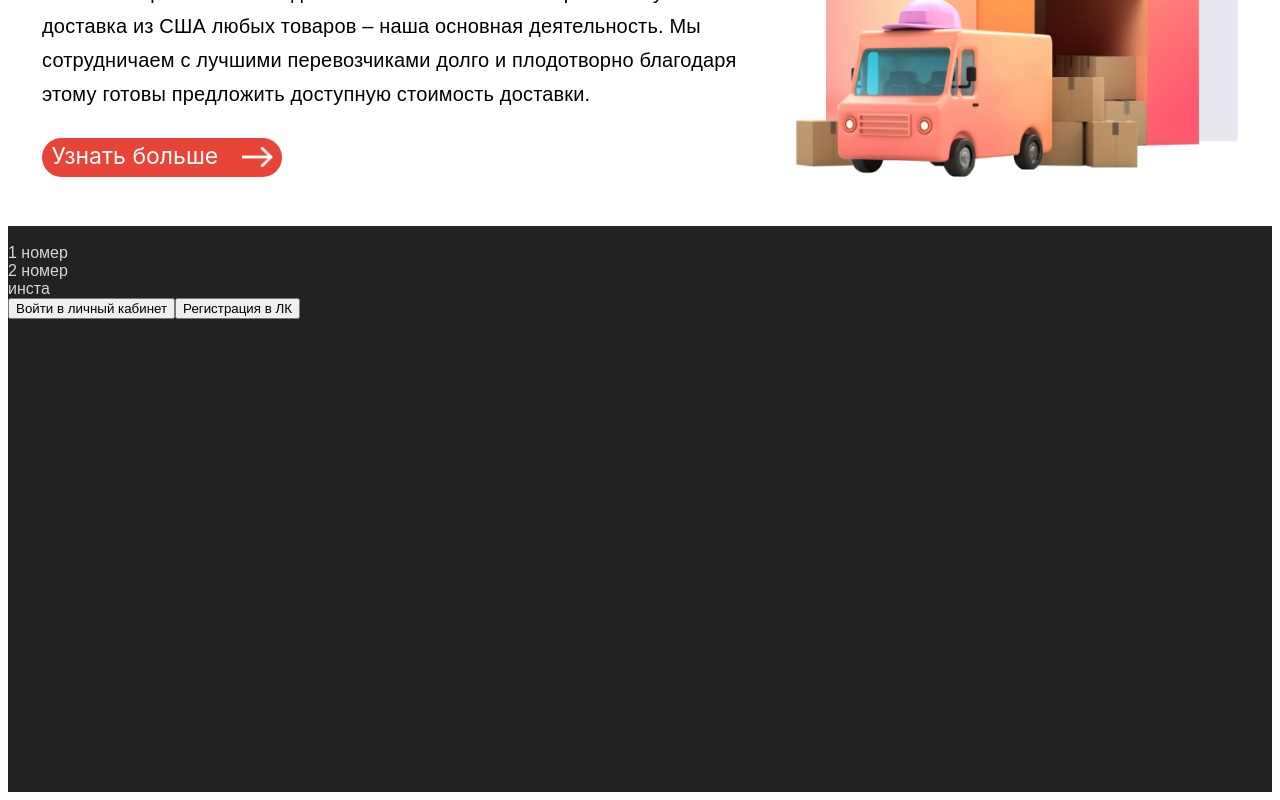
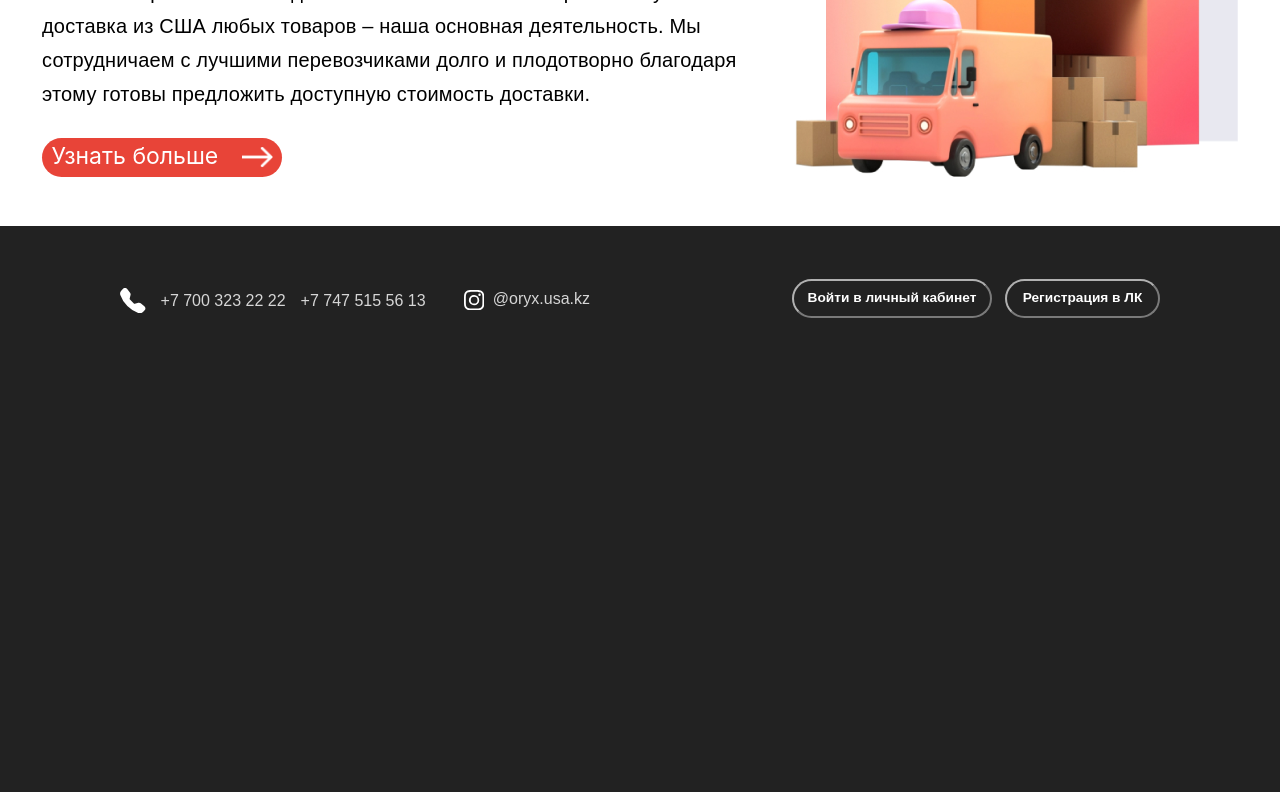
Before and after one commit to shakurovoleg42/oryx, a React (Vite) app: page / in a window 1280 px wide. Shown: the part 4359-5159 px from the top of the page. Built offline with nearby package versions, Linux system fonts and the light colour scheme.

Commit message:
footer contacts added

```diff
--- a/src/components/AboutCompany/About.jsx
+++ b/src/components/AboutCompany/About.jsx
@@ -14,10 +14,12 @@
                             ORYX – это надежный мейлфорвардер, имеющий собственный автоматизированный склад в безналоговом штате Америки. Покупка и доставка из США любых товаров – наша основная деятельность. Мы сотрудничаем с лучшими перевозчиками долго и плодотворно благодаря этому готовы предложить доступную стоимость доставки.
                         </p>
                     </div>
-                    <button className="know_more">
-                        Узнать больше
-                        <img className="arrowtomore" src="/src/assets/img/elements/arrowtomore.png" alt="arrowtomore"/>
-                    </button>
+                    <a href="#!">
+                        <button className="know_more">
+                            Узнать больше
+                            <img className="arrowtomore" src="/src/assets/img/elements/arrowtomore.png" alt="arrowtomore"/>
+                        </button>
+                    </a>
             </div>
                 <img className="big_car" src="/src/assets/img/images/big_car.png" alt="big_car" style={{width: "445px", height: "325px"}}/>
         </div>
--- a/src/components/Footer/Footer.jsx
+++ b/src/components/Footer/Footer.jsx
@@ -1,28 +1,55 @@
+import { MainFooter } from "./Form";
 import "./footer.scss";
 
 export const Footer = () => {
     console.log("Footer is working")
+
     return (
         <div className="footer_section">
             <div className="footer_top">
-                <img src="" alt="" />
-                <div className="numbers">
-                    1 номер
-                </div>
-                <div className="numbers">
-                    2 номер
+                <div className="telephones_numbers">
+                    <svg xmlns="http://www.w3.org/2000/svg" width="25.53" height="25.33" fill="#FFFFFF" class="bi bi-telephone-fill" viewBox="0 0 16 16">
+                        <path fill-rule="evenodd" d="M1.885.511a1.745 1.745 0 0 1 2.61.163L6.29 2.98c.329.423.445.974.315 1.494l-.547 2.19a.68.68 0 0 0 .178.643l2.457 2.457a.68.68 0 0 0 .644.178l2.189-.547a1.75 1.75 0 0 1 1.494.315l2.306 1.794c.829.645.905 1.87.163 2.611l-1.034 1.034c-.74.74-1.846 1.065-2.877.702a18.6 18.6 0 0 1-7.01-4.42 18.6 18.6 0 0 1-4.42-7.009c-.362-1.03-.037-2.137.703-2.877z"/>
+                    </svg>
+                    <p className="tel_number">
+                        <a href="tel:+7 700 323 22 22" type="tel" style={{ textDecoration: "none", color: "#D6D6D6"}}>
+                            +7 700 323 22 22
+                        </a>
+                    </p>
+                    <p className="tel_number">
+                        <a href="tel:+7 747 515 56 13" type="tel" style={{ textDecoration: "none", color: "#D6D6D6"}}>
+                            +7 747 515 56 13
+                        </a>
+                    </p>
                 </div>
                 <div className="instagram">
-                    инста
+                    <svg xmlns="http://www.w3.org/2000/svg" width="20.28" height="20.28" fill="#FFFFFF" className="bi bi-instagram" viewBox="0 0 16 16" style={{marginLeft: "38px", backgroundColor: "inherit"}}>
+                        <path d="M8 0C5.829 0 5.556.01 4.703.048 3.85.088 3.269.222 2.76.42a3.9 3.9 0 0 0-1.417.923A3.9 3.9 0 0 0 .42 2.76C.222 3.268.087 3.85.048 4.7.01 5.555 0 5.827 0 8.001c0 2.172.01 2.444.048 3.297.04.852.174 1.433.372 1.942.205.526.478.972.923 1.417.444.445.89.719 1.416.923.51.198 1.09.333 1.942.372C5.555 15.99 5.827 16 8 16s2.444-.01 3.298-.048c.851-.04 1.434-.174 1.943-.372a3.9 3.9 0 0 0 1.416-.923c.445-.445.718-.891.923-1.417.197-.509.332-1.09.372-1.942C15.99 10.445 16 10.173 16 8s-.01-2.445-.048-3.299c-.04-.851-.175-1.433-.372-1.941a3.9 3.9 0 0 0-.923-1.417A3.9 3.9 0 0 0 13.24.42c-.51-.198-1.092-.333-1.943-.372C10.443.01 10.172 0 7.998 0zm-.717 1.442h.718c2.136 0 2.389.007 3.232.046.78.035 1.204.166 1.486.275.373.145.64.319.92.599s.453.546.598.92c.11.281.24.705.275 1.485.039.843.047 1.096.047 3.231s-.008 2.389-.047 3.232c-.035.78-.166 1.203-.275 1.485a2.5 2.5 0 0 1-.599.919c-.28.28-.546.453-.92.598-.28.11-.704.24-1.485.276-.843.038-1.096.047-3.232.047s-2.39-.009-3.233-.047c-.78-.036-1.203-.166-1.485-.276a2.5 2.5 0 0 1-.92-.598 2.5 2.5 0 0 1-.6-.92c-.109-.281-.24-.705-.275-1.485-.038-.843-.046-1.096-.046-3.233s.008-2.388.046-3.231c.036-.78.166-1.204.276-1.486.145-.373.319-.64.599-.92s.546-.453.92-.598c.282-.11.705-.24 1.485-.276.738-.034 1.024-.044 2.515-.045zm4.988 1.328a.96.96 0 1 0 0 1.92.96.96 0 0 0 0-1.92m-4.27 1.122a4.109 4.109 0 1 0 0 8.217 4.109 4.109 0 0 0 0-8.217m0 1.441a2.667 2.667 0 1 1 0 5.334 2.667 2.667 0 0 1 0-5.334"/>
+                    </svg>
+                    <p className="to_instagram" style={{marginLeft: "9px"}}>
+                        <a href="#!" style={{ textDecoration: "none", color: "#D6D6D6", display: "inline-block" }}>
+                            @oryx.usa.kz
+                        </a>
+                    </p>
+
                 </div>
-                <div>
-                    <button>
-                        Войти в личный кабинет
-                    </button>
-                    <button>
-                        Регистрация в ЛК
-                    </button>
+                <div className="enter">
+                    <a href="#!">
+                        <button className="btn_enter" style={{width: "200px"}}>
+                            Войти в личный кабинет
+                        </button>
+                    </a>
+                    <a href="#!">
+                        <button className="btn_enter" style={{marginLeft: "13px", width: "155px"}}>
+                            Регистрация в ЛК
+                        </button>
+                    </a>
                 </div>
+            </div>
+
+             {/* Нижняя секция футера */}
+            <div className="footer_bottom">
+
             </div>
         </div>
     )
--- /dev/null
+++ b/src/components/Footer/Form.jsx
@@ -0,0 +1,14 @@
+
+
+export const MainFooter = () => {
+    return (
+        <form>
+            <div class="form-group">
+                <input type="name" class="form-control" id="" placeholder="Имя"/>
+            </div>
+            <div class="form-group">
+                <input type="text" class="form-control" id="" placeholder="Номер телефона"/>
+            </div>
+        </form>
+    )
+}
--- a/src/components/Footer/footer.scss
+++ b/src/components/Footer/footer.scss
@@ -1,7 +1,64 @@
 .footer_section {
-    width: auto;
+    width: 100%;
     height: 566px;
     margin-top: 30px;
     background-color: #222222;
     color: #D6D6D6;
+    display: flex;
+    justify-content: center;
 }
+
+.footer_top {
+    display: flex;
+    width: auto;
+    height: 264.77px;
+    justify-content: row;
+    margin-top: 14px;
+}
+
+.telephones_numbers {
+    margin-top: 48px;
+    display: flex;
+}
+
+.tel_number {
+    display: flex;
+    margin: 0;
+    color:#D6D6D6;
+    text-align: center;
+    text-decoration: none;
+    margin-left: 15px;
+    margin-top: 4px;
+    display: inline-block;
+}
+
+.instagram {
+    margin-top: 50px;
+    display: flex;
+    justify-content: row;
+}
+
+.to_instagram {
+    display: flex;
+    margin: 0;
+    display: inline-block;
+
+}
+
+.enter {
+    margin-left: 202px;
+}
+
+.btn_enter {
+    margin-top: 39px;
+    height: 39.67px;
+    border-radius: 51.75px;
+    background-color: inherit;
+    border-color: #ffffffa6;
+    color: #FFFFFF;
+    cursor: pointer;
+    font-size: 13.69px;
+    font-weight: 600;
+    line-height: 20.7px;
+    text-align: center;
+}
--- a/src/index.scss
+++ b/src/index.scss
@@ -1,3 +1,4 @@
 body {
+    margin: 0 auto;
     font-family: sans-serif;
 }
```
